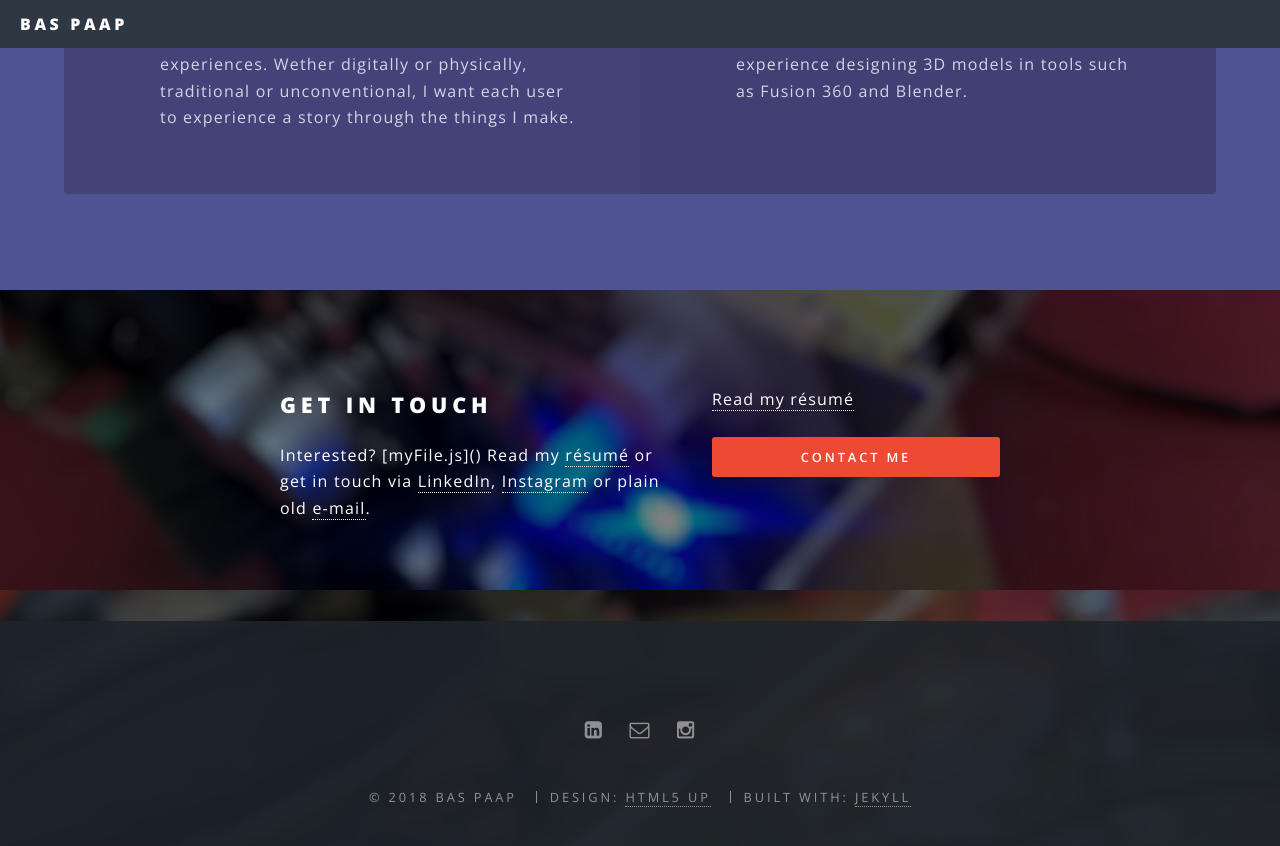
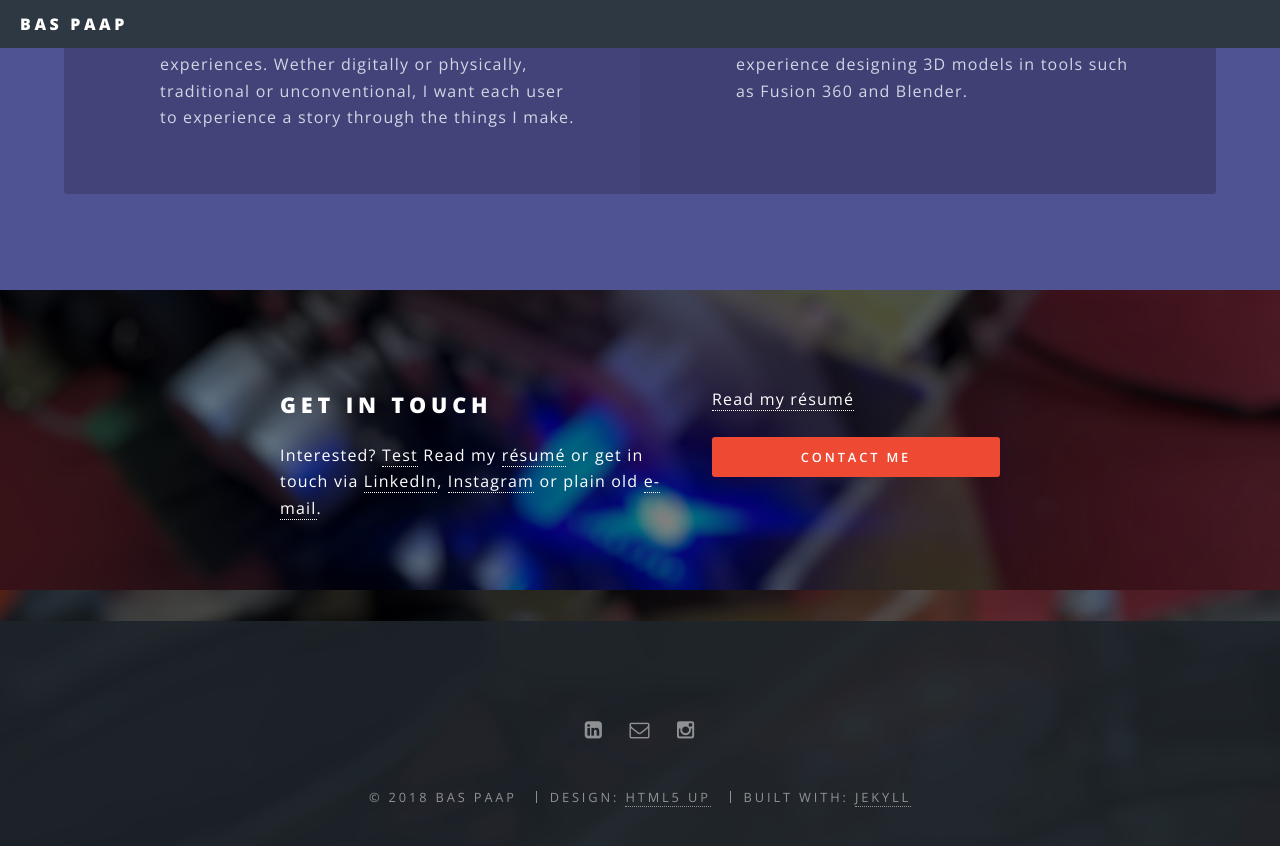
Before and after one commit to BasPaap/baspaap.github.io, a Jekyll site: the page built from index.html, in a window 1280 px wide and 900 px high, scrolled down 4810 px. Shown: the top 846 px of the window. Built offline with Jekyll 4.4.1, drawn with Linux system fonts in a browser that asks for light colours.

Commit message:
Update index.html

```diff
--- a/index.html
+++ b/index.html
@@ -140,7 +140,7 @@ layout: landing
 						<div class="inner">
 							<header>
 								<h2>Get in touch</h2>
-								<p>Interested? [myFile.js]({{file name='documents/bas.pdf'}}) Read my <a href="{{ require('documents/bas.pdf') }}" target="_blank">résumé</a> or get in touch via <a href="{{ site.social.linkedin-square }}" target="_blank">LinkedIn</a>, <a href="{{ site.social.instagram }}" target="_blank">Instagram</a> or plain old <a href="mailto:baspaap@live.nl">e-mail</a>.</p>
+								<p>Interested? <a href="images/verhaallokaal.jpg download="download>Test</a> Read my <a href="{{ require('documents/bas.pdf') }}" target="_blank">résumé</a> or get in touch via <a href="{{ site.social.linkedin-square }}" target="_blank">LinkedIn</a>, <a href="{{ site.social.instagram }}" target="_blank">Instagram</a> or plain old <a href="mailto:baspaap@live.nl">e-mail</a>.</p>
 							</header>
 							<ul class="actions vertical">
 								<li><a href={{ require('documents/bas.pdf') }} class="button fit">Read my résumé</a></li>
```
